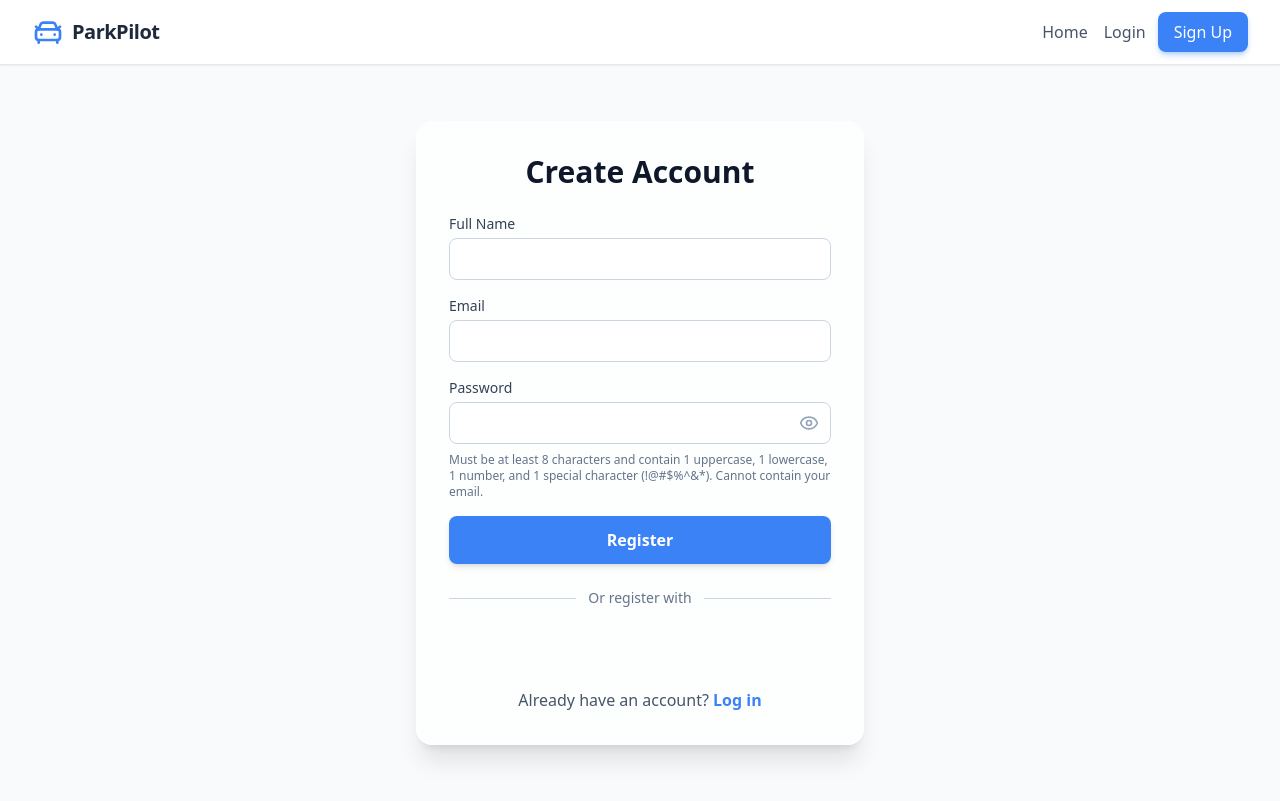
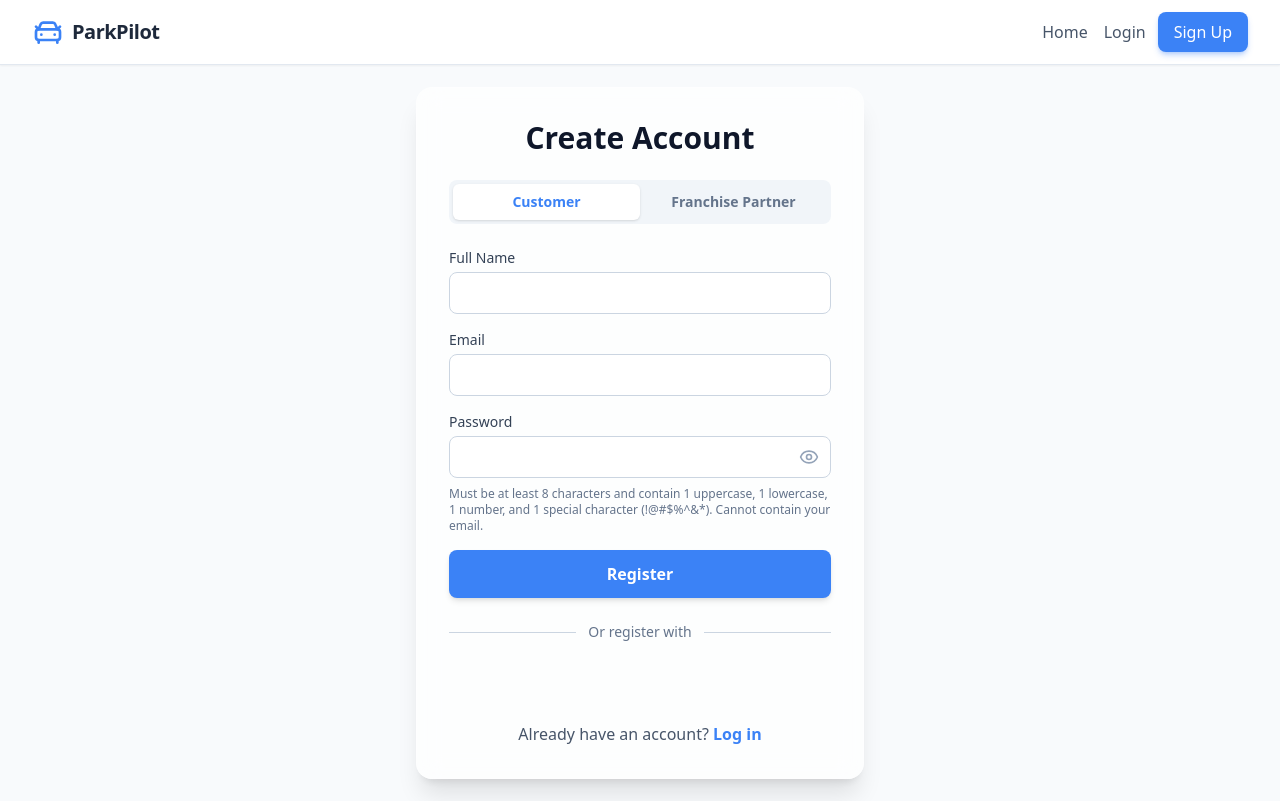
Before and after one commit to AkashM3491/ParkPilot, a React (Vite) app in the folder frontend/: page /register in a window 1280 px wide. Built offline with nearby package versions, Linux system fonts and the light colour scheme.

Commit message:
Added Franchise Role selection and verification fields to Registration page

```diff
--- a/frontend/src/pages/Register.jsx
+++ b/frontend/src/pages/Register.jsx
@@ -9,6 +9,11 @@ const Register = () => {
   const [email, setEmail] = useState('');
   const [password, setPassword] = useState('');
   const [showPassword, setShowPassword] = useState(false);
+  const [role, setRole] = useState('user');
+  const [phoneNumber, setPhoneNumber] = useState('');
+  const [aadhar, setAadhar] = useState('');
+  const [pan, setPan] = useState('');
+  const [franchiseLoc, setFranchiseLoc] = useState('');
   const [error, setError] = useState('');
 
   const { register, googleLogin } = useContext(AuthContext);
@@ -16,7 +21,8 @@ const Register = () => {
 
   const handleSubmit = async (e) => {
     e.preventDefault();
-    const res = await register(name, email, password, 'user');
+    const extraData = role === 'franchise' ? { phoneNumber, aadharNumber: aadhar, panNumber: pan, franchiseLocation: franchiseLoc } : {};
+    const res = await register(name, email, password, role, extraData);
     if (res.success) {
       navigate('/');
     } else {
@@ -38,6 +44,24 @@ const Register = () => {
       <div className="glass-panel p-8 rounded-2xl w-full max-w-md">
         <h2 className="text-3xl font-bold text-center mb-6">Create Account</h2>
         {error && <div className="bg-red-100 text-red-600 p-3 rounded-lg mb-4 text-sm">{error}</div>}
+
+        <div className="flex bg-slate-100 p-1 rounded-lg mb-6">
+          <button
+            type="button"
+            className={`flex-1 py-2 text-sm font-bold rounded-md transition-colors ${role === 'user' ? 'bg-white text-primary shadow' : 'text-slate-500'}`}
+            onClick={() => setRole('user')}
+          >
+            Customer
+          </button>
+          <button
+            type="button"
+            className={`flex-1 py-2 text-sm font-bold rounded-md transition-colors ${role === 'franchise' ? 'bg-white text-primary shadow' : 'text-slate-500'}`}
+            onClick={() => setRole('franchise')}
+          >
+            Franchise Partner
+          </button>
+        </div>
+
         <form onSubmit={handleSubmit} className="space-y-4">
           <div>
             <label className="block text-sm font-medium text-slate-700 mb-1">Full Name</label>
@@ -84,6 +108,29 @@ const Register = () => {
               Must be at least 8 characters and contain 1 uppercase, 1 lowercase, 1 number, and 1 special character (!@#$%^&*). Cannot contain your email.
             </p>
           </div>
+
+          {role === 'franchise' && (
+            <div className="p-4 bg-blue-50 border border-blue-200 rounded-xl space-y-4 mt-2">
+              <h3 className="text-sm font-bold text-blue-900 border-b border-blue-200 pb-2">Franchise Details</h3>
+              <div>
+                <label className="block text-sm font-medium text-slate-700 mb-1">Phone Number</label>
+                <input type="tel" className="w-full px-4 py-2 border border-slate-300 rounded-lg focus:ring-2 focus:ring-primary outline-none text-sm" value={phoneNumber} onChange={(e) => setPhoneNumber(e.target.value)} required maxLength="10" placeholder="10-digit number" />
+              </div>
+              <div>
+                <label className="block text-sm font-medium text-slate-700 mb-1">Aadhar Number</label>
+                <input type="text" className="w-full px-4 py-2 border border-slate-300 rounded-lg focus:ring-2 focus:ring-primary outline-none text-sm" value={aadhar} onChange={(e) => setAadhar(e.target.value)} required maxLength="12" placeholder="12-digit Aadhar" />
+              </div>
+              <div>
+                <label className="block text-sm font-medium text-slate-700 mb-1">PAN Number</label>
+                <input type="text" className="w-full px-4 py-2 border border-slate-300 rounded-lg focus:ring-2 focus:ring-primary outline-none text-sm uppercase" value={pan} onChange={(e) => setPan(e.target.value.toUpperCase())} required maxLength="10" placeholder="10-digit PAN" />
+              </div>
+              <div>
+                <label className="block text-sm font-medium text-slate-700 mb-1">Proposed Location</label>
+                <input type="text" className="w-full px-4 py-2 border border-slate-300 rounded-lg focus:ring-2 focus:ring-primary outline-none text-sm" value={franchiseLoc} onChange={(e) => setFranchiseLoc(e.target.value)} required placeholder="e.g. Mumbai, Andheri" />
+              </div>
+            </div>
+          )}
+
           <button
             type="submit"
             className="w-full bg-primary hover:bg-blue-600 text-white font-bold py-3 rounded-lg transition-all shadow-md mt-4"
```
Also changed, not shown: 1 other file (tests, documents, lock files or other folders).
